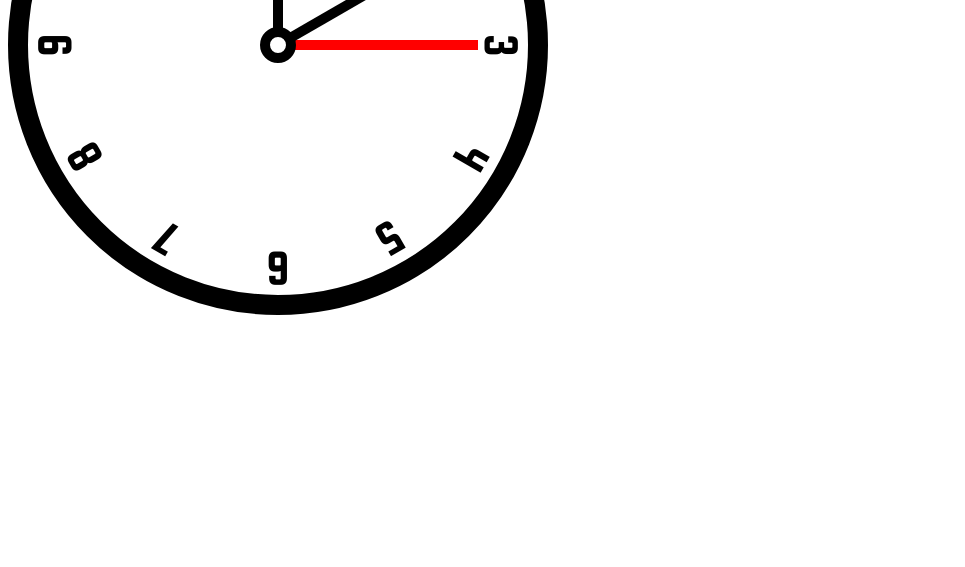
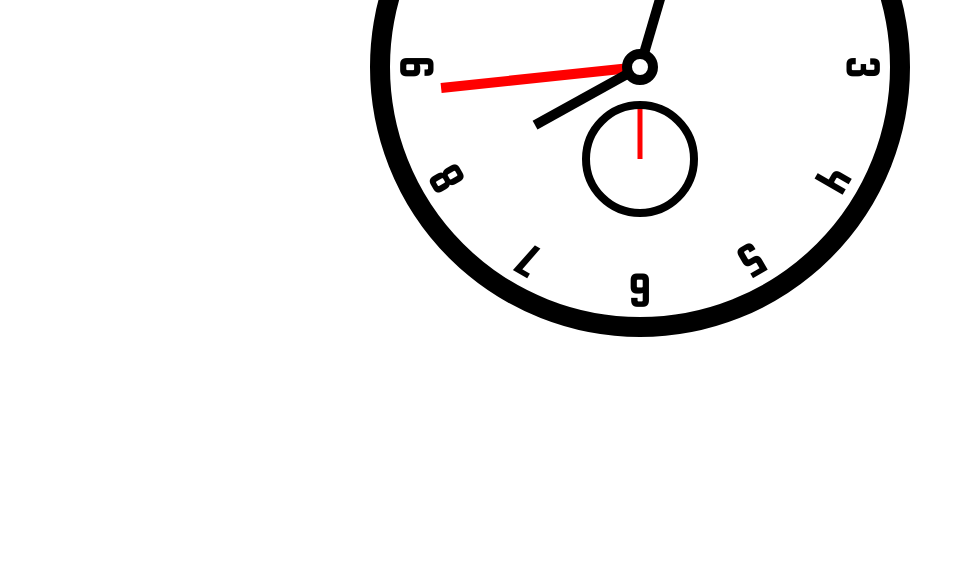
Before and after one commit to sirKavics/clock, a plain HTML site: page index.html in a window 1280 px wide. Shown: the part 233-800 px from the top of the page, without its empty margins (0-965 px from the left). Drawn offline with Linux system fonts and the light colour scheme.

Commit message:
clock handle time dinamic functionality and adding milliseconds handle

```diff
--- a/app.js
+++ b/app.js
@@ -0,0 +1,26 @@
+const secondHandle = document.querySelector(".handle__second");
+const minuteHandle = document.querySelector(".handle__minute");
+const hourHandle = document.querySelector(".handle__hour");
+
+
+setInterval(() => {
+    setHandles()
+},1000)
+
+function setHandles() {
+  const date = new Date();
+
+  const hours = date.getHours();
+  const minutes = date.getMinutes();
+  const seconds = date.getSeconds();
+
+  const extraMinutesAngle = seconds * 0.1;
+  const minutesAngle = minutes * 6 + extraMinutesAngle;
+
+  const extraHoursAngle = minutes * 0.5;
+  const hoursAngle = hours * 30 + extraHoursAngle;
+
+  secondHandle.style.transform = `translateX(-50%) rotate(${seconds * 6}deg)`;
+  minuteHandle.style.transform = `translateX(-50%) rotate(${minutesAngle}deg)`;
+  hourHandle.style.transform = `translateX(-50%) rotate(${hoursAngle}deg)`;
+}
--- a/index.html
+++ b/index.html
@@ -24,6 +24,10 @@
       <div class="handle handle__second"></div>
       <div class="handle handle__minute"></div>
       <div class="handle handle__hour"></div>
+      <div class="milliseconds__face">
+        <div class="milliseconds__handle"></div>
+      </div>
     </div>
+    <script src="app.js"></script>
   </body>
 </html>
--- a/styles.css
+++ b/styles.css
@@ -1,4 +1,8 @@
 @import url('https://fonts.googleapis.com/css2?family=Squada+One&display=swap');
+
+body {
+    height: 540px;
+}
 
 #clock {
     background-color: rgba(0, 0, 0, 0);
@@ -7,6 +11,7 @@
     height: 500px;
     border-radius: 50%;
     position: relative;
+    margin: 30px auto;
 }
 
 .number {
@@ -75,19 +80,45 @@
     top: 50%;
     transform: translate(-50%, -50%);
     background-color: white;
-    z-index: 1;
+    z-index: 3;
 }
 
 .handle__second {
     background-color: red;
     transform: translateX(-50%) rotate(90deg);
+    z-index: 2;
 }
 
 .handle__minute {
     height: 180px;
+    z-index: 2;
 }
 
 .handle__hour {
-    height: 140px;
+    height: 120px;
     transform: translateX(-50%) rotate(60deg);
+    z-index: 2;
 }
+
+.milliseconds__face {
+    position: absolute;
+    bottom: 20%;
+    left: 50%;
+    width: 100px;
+    height: 100px;
+    transform: translateX(-50%);
+    border: solid black 8px;
+    border-radius: 50%;
+    z-index: 1;
+}
+
+.milliseconds__handle {
+    position: absolute;
+    left: 50%;
+    top: 0;
+    height: 50px;
+    width: 5px;
+    background-color: red;
+    transform: translateX(-50%);
+    transform-origin: top;
+}
```
